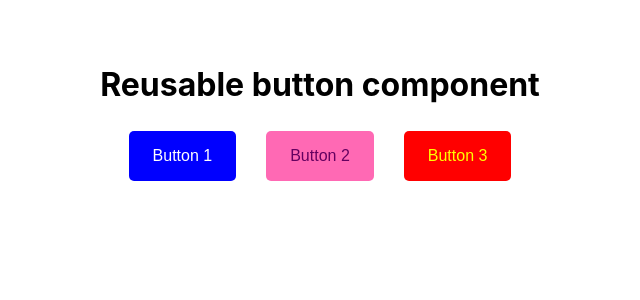
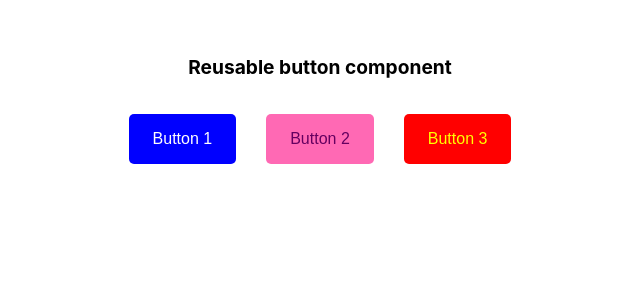
Before and after one commit to saltsthlm/reusable-component, a React (Vite) app: page / in a window 1280 px wide. Shown: the top 300 px of the page, without its empty margins (320-960 px from the left). Built offline with nearby package versions, Linux system fonts and the light colour scheme.

Commit message:
Add header styles

```diff
--- a/src/components/header.tsx
+++ b/src/components/header.tsx
@@ -1,3 +1,5 @@
+import styles from "./header.module.css";
+
 export function Header() {
-  return <h1>Reusable button component</h1>;
+  return <h1 className={styles.myHeader}>Reusable button component</h1>;
 }
```
